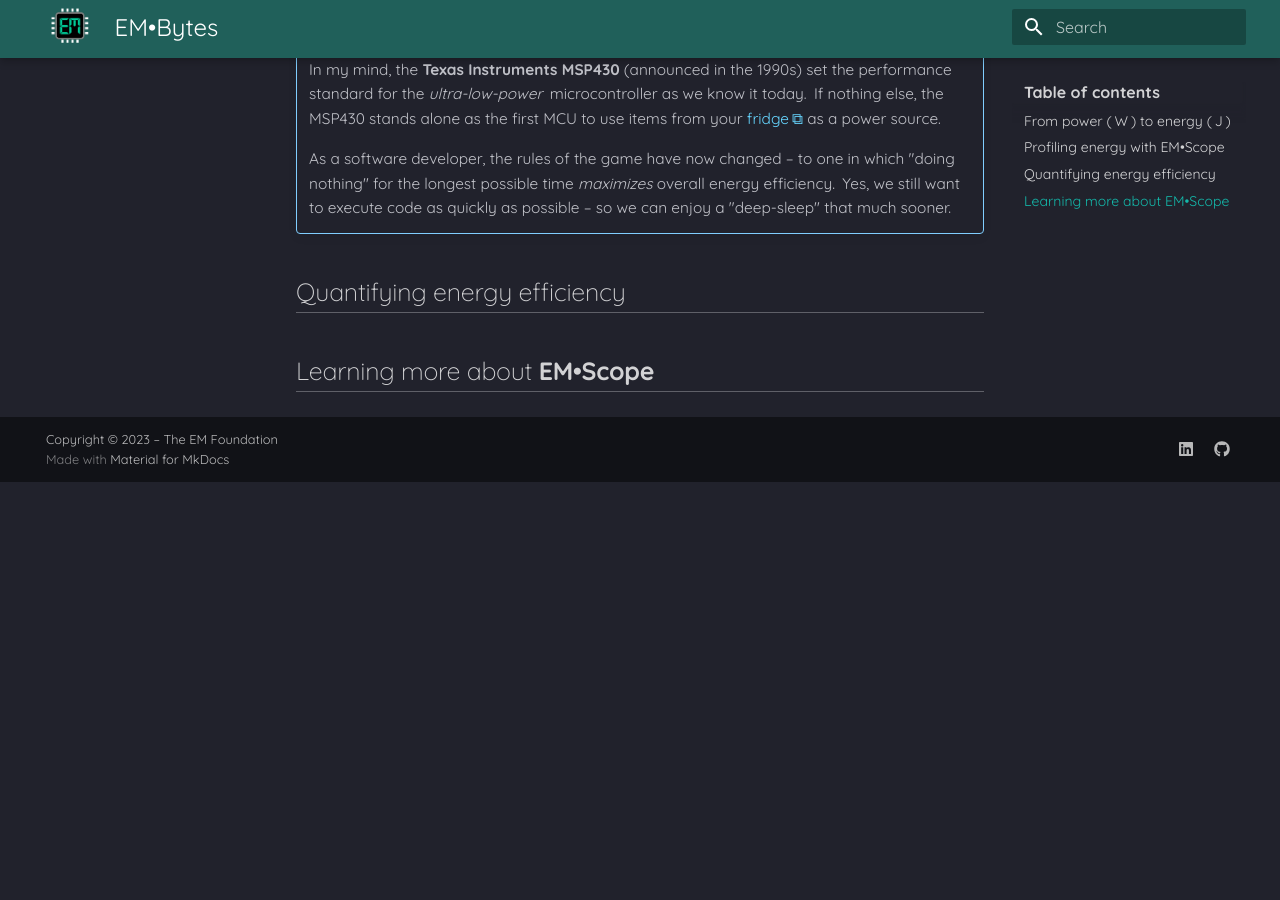
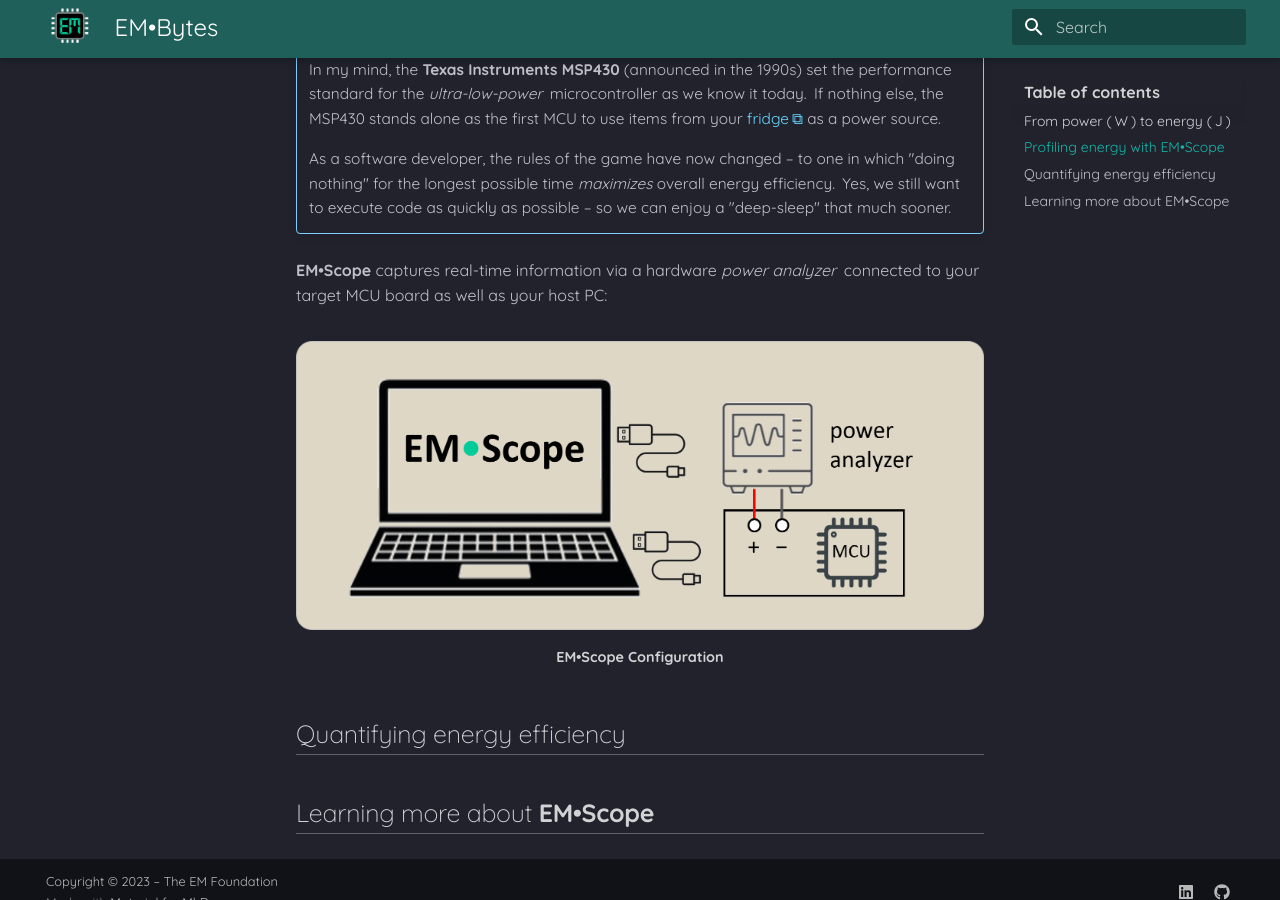
Before and after one commit to em-foundation/em-bytes, an MkDocs documentation site: the page built from docs/articles/001-Benchmark.md, in a window 1280 px wide and 900 px high, scrolled down 1790 px. Built offline with MkDocs 1.6.1 and Material for MkDocs 9.7.7, drawn with Linux system fonts in a browser that asks for light colours; emoji names are drawn with the system emoji font; before the commit the page ends 2272 px from its top, so only the background shows below that.

Commit message:
fig-001-1

```diff
--- a/docs/articles/001-Benchmark.md
+++ b/docs/articles/001-Benchmark.md
@@ -49,6 +49,13 @@
 
     As a software developer, the rules of the game have now changed &ndash; to one in which "doing nothing" for the longest possible time _maximizes_ overall energy efficiency.&thinsp; Yes, we still want to execute code as quickly as possible &ndash; so we can enjoy a "deep-sleep" that much sooner.
 
+**EM&bull;Scope** captures real-time information via a hardware _power analyzer_&thinsp; connected to your target MCU board as well as your host PC:
+
+<figure markdown id="fig1">
+![Image info](/assets/fig-001-1.png)
+<figcaption>EM&bull;Scope Configuration
+</figure>
+
 
 ## Quantifying energy efficiency
 
```
Also changed, not shown: docs/assets/fig-001-1.png (added), docs/assets/fig-003-1.png (deleted), docs/assets/fig-003-2.png (deleted), docs/assets/fig-003-3.png (deleted), docs/assets/fig-003-4.png (deleted), docs/assets/fig-home-1.png (deleted), docs/assets/fig-home-2.png (deleted), docs/assets/fig-home-3.png (deleted), docs/assets/fig-setup-1.png (deleted), docs/assets/fig-setup-2.png (deleted), docs/assets/fig-setup-3.png (deleted), docs/assets/summary-001.png (deleted), docs/assets/summary-002.png (deleted), docs/assets/summary-003.png (deleted), 2 more files.
